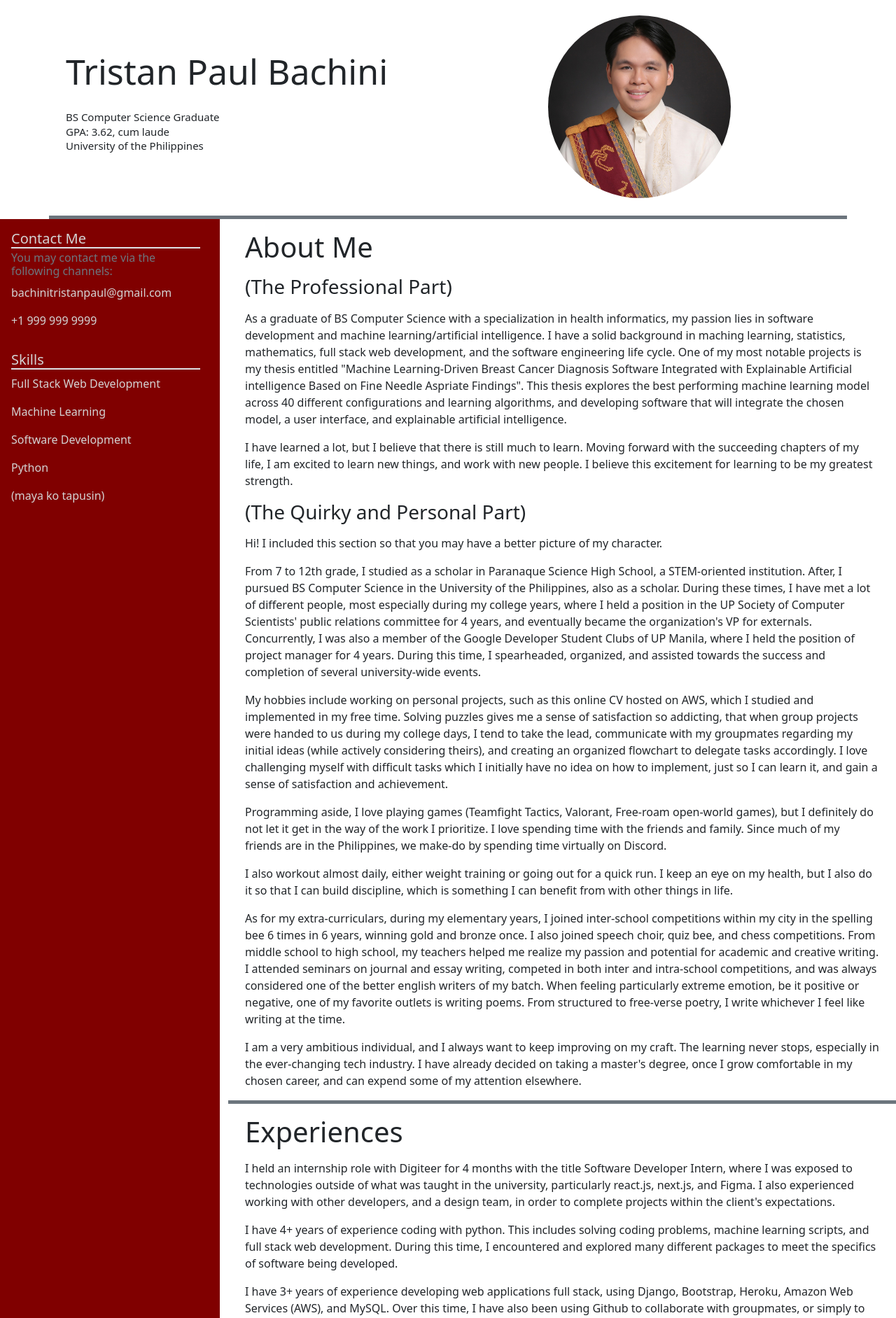
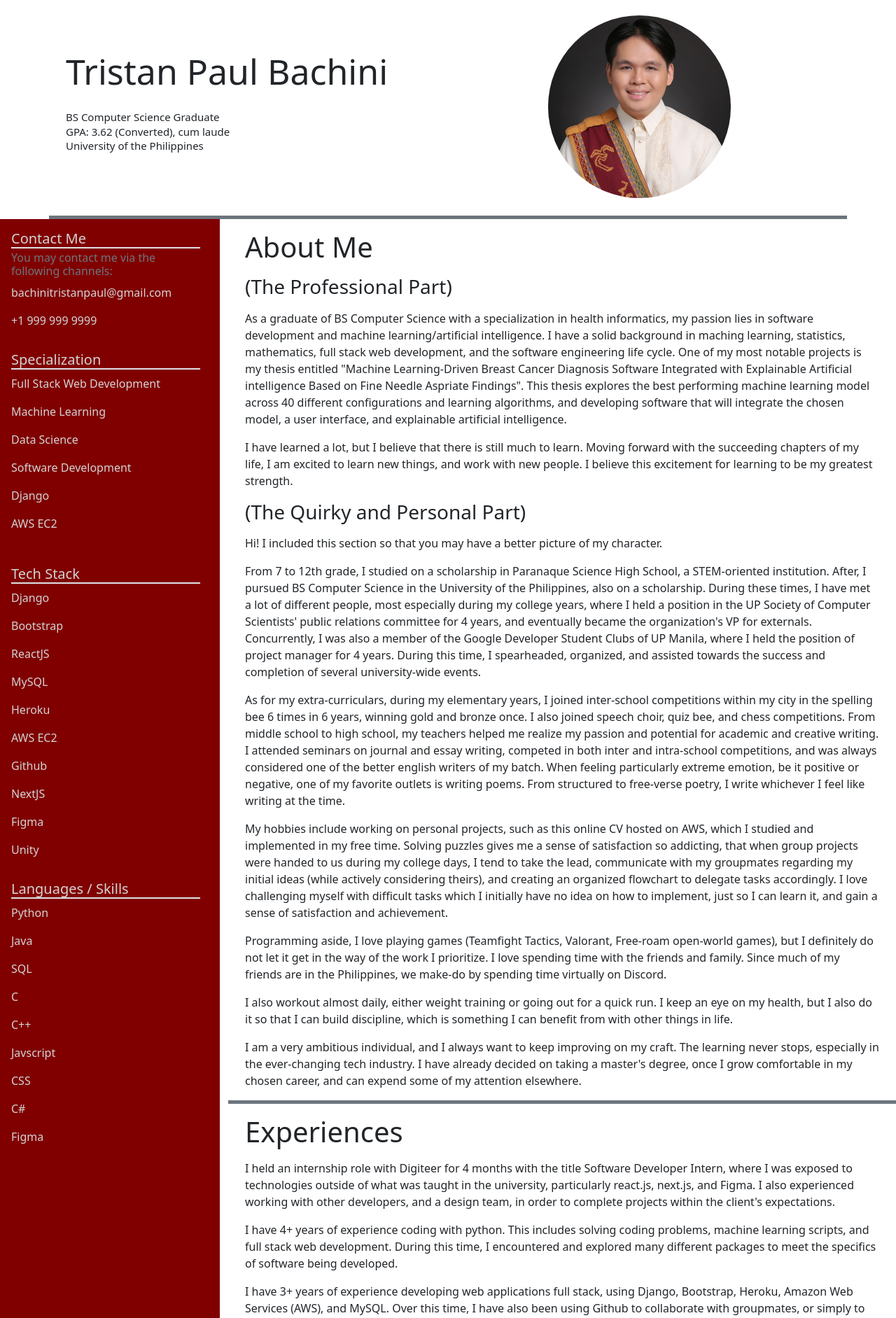
Before and after one commit to TristanBachini/Resume, a Django app: page / in a window 1280 px wide. Shown: the part 56-1939 px from the top of the page at 70% size. Run offline with Django 4.2, Linux system fonts and the light colour scheme.

Commit message:
added projects and experiences section, added info to side panel.

```diff
--- a/Tristan_Resume/main/templates/main/home.html
+++ b/Tristan_Resume/main/templates/main/home.html
@@ -8,7 +8,7 @@
     <p class="row">Tristan Paul Bachini</p>
     <div class="subtext">
       <p class="row header-subtext">BS Computer Science Graduate</p>
-      <p class="row header-subtext">GPA: 3.62, cum laude</p>
+      <p class="row header-subtext">GPA: 3.62 (Converted), cum laude</p>
       <p class="row header-subtext">University of the Philippines</p>
     </div>
   </div>
@@ -41,12 +41,47 @@
     </div>
     <div class="panel-component mx-auto bg-transparent">
       <div class="card-body">
-        <h5 class="card-title border-bottom border-2">Skills</h5>
+        <h5 class="card-title border-bottom border-2">Specialization</h5>
         <p class="card-text">Full Stack Web Development</p>
         <p class="card-text">Machine Learning</p>
+        <p class="card-text">Data Science</p>
         <p class="card-text">Software Development</p>
+        <p class="card-text">Django</p>
+        <p class="card-text">AWS EC2</p>
+        <p class="card-text"></p>
+        <p class="card-text"></p>
+        <p class="card-text"></p>
+      </div>
+    </div>
+
+    <div class="panel-component mx-auto bg-transparent">
+      <div class="card-body">
+        <h5 class="card-title border-bottom border-2">Tech Stack</h5>
+        <p class="card-text">Django</p>
+        <p class="card-text">Bootstrap</p>
+        <p class="card-text">ReactJS</p>
+        <p class="card-text">MySQL</p>
+        <p class="card-text">Heroku</p>
+        <p class="card-text">AWS EC2</p>
+        <p class="card-text">Github</p>
+        <p class="card-text">NextJS</p>
+        <p class="card-text">Figma</p>
+        <p class="card-text">Unity</p>
+      </div>
+    </div>
+
+    <div class="panel-component mx-auto bg-transparent">
+      <div class="card-body">
+        <h5 class="card-title border-bottom border-2">Languages / Skills</h5>
         <p class="card-text">Python</p>
-        <p class="card-text">(maya ko tapusin)</p>
+        <p class="card-text">Java</p>
+        <p class="card-text">SQL</p>
+        <p class="card-text">C</p>
+        <p class="card-text">C++</p>
+        <p class="card-text">Javscript</p>
+        <p class="card-text">CSS</p>
+        <p class="card-text">C#</p>
+        <p class="card-text">Figma</p>
       </div>
     </div>
 
@@ -57,7 +92,7 @@
     <div class="offcanvas offcanvas-start" tabindex="-1" id="offcanvasExample" aria-labelledby="offcanvasExampleLabel">
       <div class="side-panel-mobile container">
         <div class="offcanvas-header">
-          <button type="button" class="btn-close text-reset" data-bs-dismiss="offcanvas" aria-label="Close"></button>
+          <button type="button" class="mobile-close-button btn-close text-reset" data-bs-dismiss="offcanvas" aria-label="Close"></button>
         </div>
         <div class="panel-component mx-auto bg-transparent">
           <div class="card-body">
@@ -69,12 +104,47 @@
         </div>
         <div class="panel-component mx-auto bg-transparent">
           <div class="card-body">
-            <h5 class="card-title border-bottom border-2">Skills</h5>
+            <h5 class="card-title border-bottom border-2">Specialization</h5>
             <p class="card-text">Full Stack Web Development</p>
             <p class="card-text">Machine Learning</p>
+            <p class="card-text">Data Science</p>
             <p class="card-text">Software Development</p>
+            <p class="card-text">Django</p>
+            <p class="card-text">AWS EC2</p>
+            <p class="card-text"></p>
+            <p class="card-text"></p>
+            <p class="card-text"></p>
+          </div>
+        </div>
+
+        <div class="panel-component mx-auto bg-transparent">
+          <div class="card-body">
+            <h5 class="card-title border-bottom border-2">Tech Stack</h5>
+            <p class="card-text">Django</p>
+            <p class="card-text">Bootstrap</p>
+            <p class="card-text">ReactJS</p>
+            <p class="card-text">MySQL</p>
+            <p class="card-text">Heroku</p>
+            <p class="card-text">AWS EC2</p>
+            <p class="card-text">Github</p>
+            <p class="card-text">NextJS</p>
+            <p class="card-text">Figma</p>
+            <p class="card-text">Unity</p>
+          </div>
+        </div>
+
+        <div class="panel-component mx-auto bg-transparent">
+          <div class="card-body">
+            <h5 class="card-title border-bottom border-2">Languages / Skills</h5>
             <p class="card-text">Python</p>
-            <p class="card-text">(maya ko tapusin)</p>
+            <p class="card-text">Java</p>
+            <p class="card-text">SQL</p>
+            <p class="card-text">C</p>
+            <p class="card-text">C++</p>
+            <p class="card-text">Javscript</p>
+            <p class="card-text">CSS</p>
+            <p class="card-text">C#</p>
+            <p class="card-text">Figma</p>
           </div>
         </div>
       </div>
@@ -114,12 +184,19 @@
           Hi! I included this section so that you may have a better picture of my character.
         </p>
         <p>
-          From 7 to 12th grade, I studied as a scholar in Paranaque Science High School, a STEM-oriented institution. After, I pursued BS Computer Science
-          in the University of the Philippines, also as a scholar. During these times, I have met a lot of different people, most especially during my college
+          From 7 to 12th grade, I studied on a scholarship in Paranaque Science High School, a STEM-oriented institution. After, I pursued BS Computer Science
+          in the University of the Philippines, also on a scholarship. During these times, I have met a lot of different people, most especially during my college
           years, where I held a position in the UP Society of Computer Scientists' public relations committee for 4 years, and eventually became the organization's
           VP for externals. Concurrently, I was also a member of the Google Developer Student Clubs of UP Manila, where I held the position of
           project manager for 4 years. During this time, I spearheaded, organized, and assisted towards the success and completion of several university-wide
           events.
+        </p>
+        <p>
+          As for my extra-curriculars, during my elementary years, I joined inter-school competitions within my city in the spelling bee 6 times
+          in 6 years, winning gold and bronze once. I also joined speech choir, quiz bee, and chess competitions. From middle school to high school,
+          my teachers helped me realize my passion and potential for academic and creative writing. I attended seminars on journal and essay writing,
+          competed in both inter and intra-school competitions, and was always considered one of the better english writers of my batch. When feeling particularly extreme emotion,
+          be it positive or negative, one of my favorite outlets is writing poems. From structured to free-verse poetry, I write whichever I feel like writing at the time.
         </p>
         <p>
           My hobbies include working on personal projects, such as this online CV hosted on AWS, which I studied and implemented in my
@@ -136,13 +213,6 @@
         <p>
           I also workout almost daily, either weight training or going out for a quick run. I keep an eye on my health, but I also do it so that I can
           build discipline, which is something I can benefit from with other things in life.
-        </p>
-        <p>
-          As for my extra-curriculars, during my elementary years, I joined inter-school competitions within my city in the spelling bee 6 times
-          in 6 years, winning gold and bronze once. I also joined speech choir, quiz bee, and chess competitions. From middle school to high school,
-          my teachers helped me realize my passion and potential for academic and creative writing. I attended seminars on journal and essay writing,
-          competed in both inter and intra-school competitions, and was always considered one of the better english writers of my batch. When feeling particularly extreme emotion,
-          be it positive or negative, one of my favorite outlets is writing poems. From structured to free-verse poetry, I write whichever I feel like writing at the time.
         </p>
         <p>
           I am a very ambitious individual, and I always want to keep improving on my craft. The learning never stops, especially in the ever-changing tech
@@ -198,6 +268,56 @@
           </p>
 
       </div>
+
+
+
+      <div class="container mx-auto border-bottom border-5 border-secondary">
+        <p>
+          <h1>Projects</h1>
+        </p>
+        <ul>
+          <li>
+            Breastfriend: Machine Learning-Driven Breast Cancer Diagnosis Software Integrated with
+            Explainable Artificial Intelligence Based on Fine Needle Aspirate Findings
+          </li>
+          <li>
+            Bank Loan Information System
+          </li>
+          <li>
+            Doctor consultation web application
+          </li>
+          <li>
+            E-Commerce Web Application
+          </li>
+          <li>
+            E-Community Pantry web application
+          </li>
+          <li>
+            E-planner web application
+          </li>
+          <li>
+            Electronic Health Records web application
+          </li>
+          <li>
+            First Person Shooter Game
+          </li>
+          <li>
+            Solitaire game
+          </li>
+        </ul>
+          <p>
+            For more information regarding these projects, you may read a short description
+            in my <a href="https://www.linkedin.com/in/tristan-paul-bachini/">LinkedIn profile</a>, under the projects section:
+          </p>
+
+        </div>
+
+
+
+
+
+
+
     </div>
   </div>
 
--- a/Tristan_Resume/static/css/main/styles.css
+++ b/Tristan_Resume/static/css/main/styles.css
@@ -86,6 +86,9 @@
     margin-left: 0.5in;
     margin-top: 4in;
   }
+  .mobile-close-button{
+    float: right;
+  }
 }
 
 .header{
```
